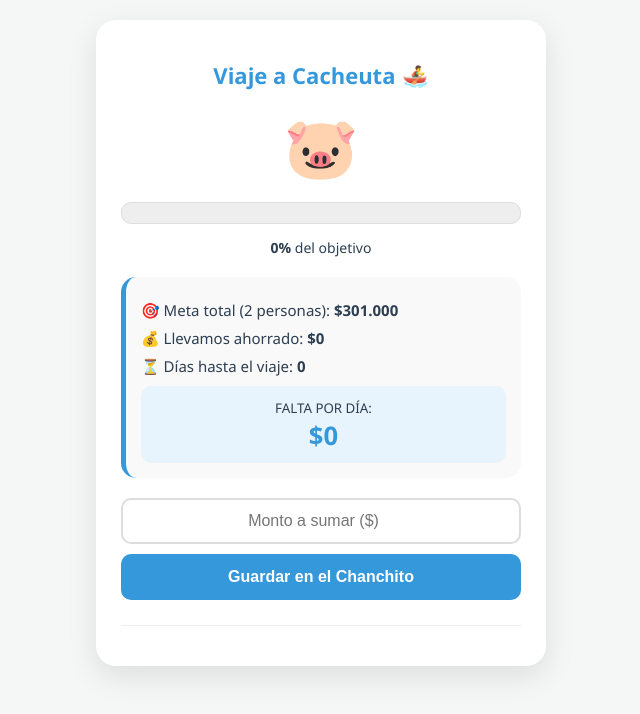
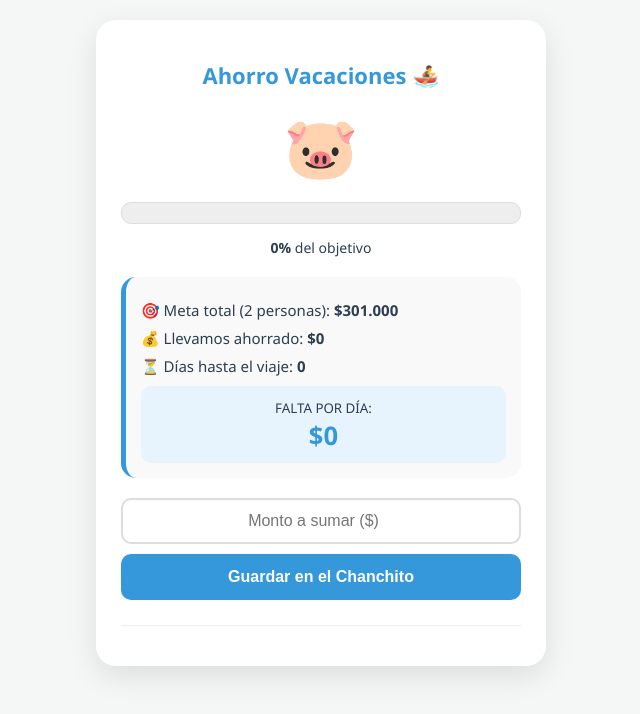
Before and after one commit to jeremiascamisassa2-alt/Chanchito-Cacheuta, a plain HTML site: page index.html in a window 1280 px wide. Shown: the whole page, without its empty margins (319-959 px from the left). Drawn offline with Linux system fonts and the light colour scheme; no server answers.

Commit message:
Update index.html

```diff
--- a/index.html
+++ b/index.html
@@ -29,7 +29,7 @@
 <body>
 
 <div class="container">
-    <h1>Viaje a Cacheuta 🚣‍♂️</h1>
+    <h1>Ahorro Vacaciones 🚣‍♂️</h1>
     <div class="chanchito">🐷</div>
 
     <div class="progress-bar"><div class="progress" id="progressBar"></div></div>
```
